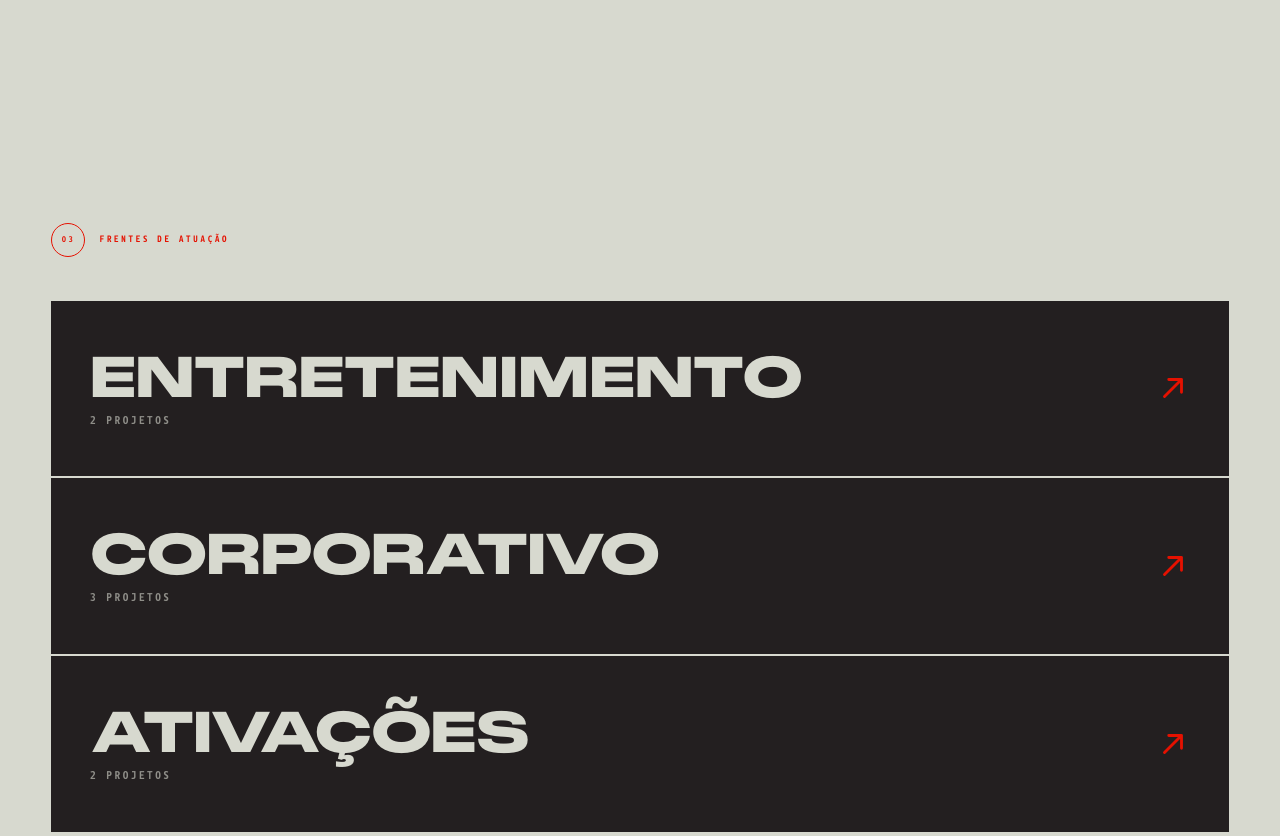
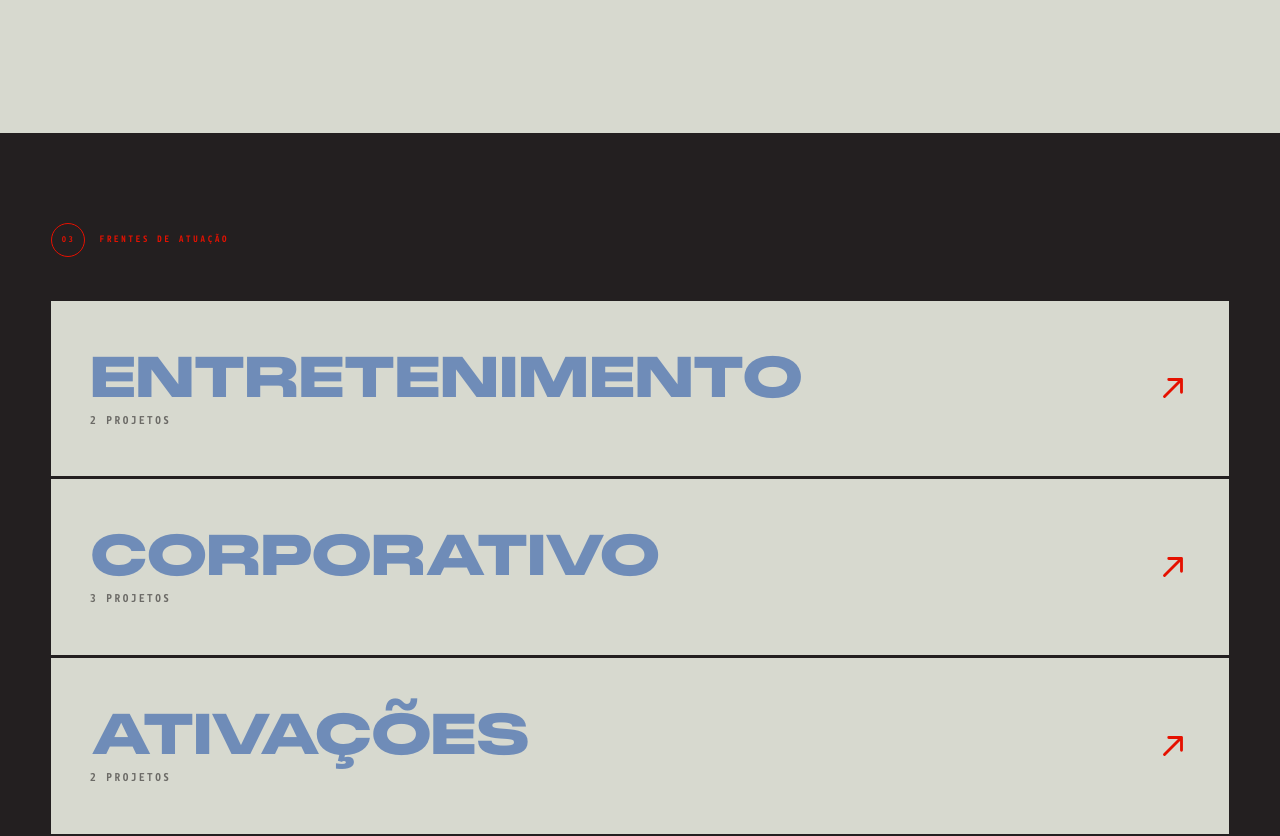
Before and after one commit to tiagojardim83/Site_Maoka, a Next.js app: page / in a window 1280 px wide. Shown: the part 9680-10516 px from the top of the page. Built offline with nearby package versions, Linux system fonts and the light colour scheme; no server answers.

Commit message:
Redesign Frentes de Atuação: black section bg, brand-blue hover/center
Inverts the row styling (light rows on a black section background, red
category titles) to match the new layout, and adds the same
hover-on-desktop / centered-on-mobile blue highlight already used for
the manifesto numbers.

```diff
--- a/app/globals.css
+++ b/app/globals.css
@@ -1219,10 +1219,15 @@ body:has(a:hover, button:hover) .cursor {
 .project-meta small { text-transform: uppercase; font-size: 8px; letter-spacing: .16em; color: rgba(var(--ink-rgb), .56); }
 .project-meta i { font-family: var(--serif); font-size: 20px; font-style: normal; }
 
+.areas {
+  background: var(--ink);
+  color: var(--paper);
+}
+
 .areas-list {
   display: flex;
   flex-direction: column;
-  gap: 2px;
+  gap: 3px;
   margin-top: clamp(28px, 3.5vw, 44px);
 }
 
@@ -1232,8 +1237,8 @@ body:has(a:hover, button:hover) .cursor {
   justify-content: space-between;
   gap: 24px;
   padding: clamp(28px, 4vw, 48px) clamp(24px, 3vw, 40px);
-  background: var(--ink);
-  color: var(--paper);
+  background: var(--paper);
+  color: var(--ink);
   transition: padding-left 250ms ease;
 }
 
@@ -1255,6 +1260,8 @@ body:has(a:hover, button:hover) .cursor {
   line-height: 1;
   letter-spacing: -.03em;
   text-transform: uppercase;
+  color: var(--red);
+  transition: color 300ms ease;
 }
 
 .areas-row-text small {
@@ -1262,7 +1269,12 @@ body:has(a:hover, button:hover) .cursor {
   font-size: 11px;
   font-weight: 700;
   letter-spacing: .14em;
-  color: rgba(var(--paper-rgb), .6);
+  color: rgba(var(--ink-rgb), .6);
+}
+
+.areas-row:hover .areas-row-text strong,
+.areas-row.is-centered .areas-row-text strong {
+  color: var(--blue);
 }
 
 .areas-row .arrow-icon {
--- a/app/page.tsx
+++ b/app/page.tsx
@@ -477,6 +477,23 @@ export default function Home() {
       });
       animationFrames.forEach((frame) => window.cancelAnimationFrame(frame));
     };
+  }, []);
+
+  useEffect(() => {
+    // Same "blue while centered" behavior as the manifesto numbers: on
+    // mobile this fires as each row crosses dead-center of the viewport;
+    // on desktop it's redundant with the CSS :hover rule but harmless.
+    const rows = Array.from(document.querySelectorAll<HTMLElement>(".areas-row"));
+    const observer = new IntersectionObserver(
+      (entries) => {
+        entries.forEach((entry) => {
+          entry.target.classList.toggle("is-centered", entry.isIntersecting);
+        });
+      },
+      { rootMargin: "-50% 0px -50% 0px" },
+    );
+    rows.forEach((row) => observer.observe(row));
+    return () => observer.disconnect();
   }, []);
 
   useEffect(() => {
```
